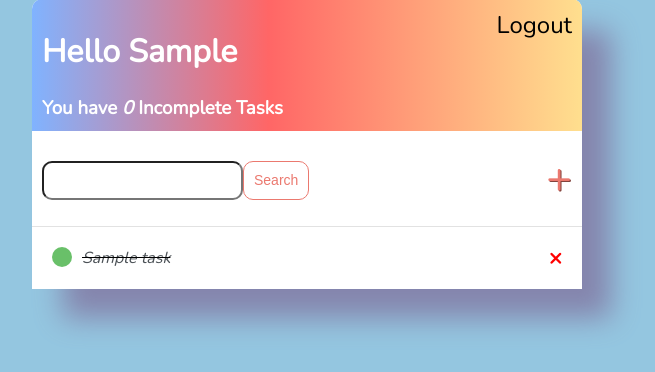
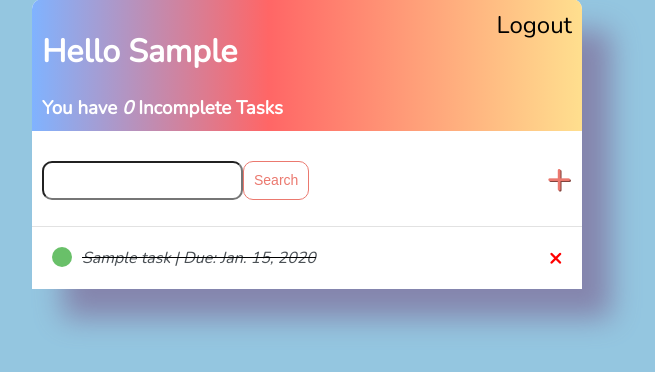
Before and after one commit to TaleeBarbieri/Django-To-Do, a Django app: page /home/ in a window 1280 px wide. Shown: the part 89-461 px from the top of the page, without its empty margins (333-988 px from the left). Run offline with Django 3.2, Linux system fonts and the light colour scheme; a user stored in the database is signed in; tables that the repository leaves empty hold one stand-in row (values such as "Sample post").

Commit message:
added due-date for task

```diff
--- a/src/base/admin.py
+++ b/src/base/admin.py
@@ -5,9 +5,9 @@ from admin_extra_buttons.api import ExtraButtonsMixin, button
 
 @admin.register(Task)  # View the (Task) section in the admin page
 class TaskAdmin(ExtraButtonsMixin, admin.ModelAdmin):
-    list_display = ('title', 'user', 'complete', 'created')
+    list_display = ('title', 'user', 'complete', 'created','due_date', )
     search_fields = ('title',)
-    list_filter = ('title', 'created',)
+    list_filter = ('title', 'created', 'due_date', )
     actions = ['mark_complete','mark_incomplete']
 
     @button(
--- a/src/base/models.py
+++ b/src/base/models.py
@@ -7,12 +7,13 @@ class Task(models.Model):
     title = models.CharField(max_length=200)
     description = models.TextField(null=True, blank=True)
     complete = models.BooleanField(default=False)
+    due_date = models.DateField(null=True, blank=True)
     created = models.DateTimeField(auto_now_add=True)
 
     # def __str__(self):
     #     return self.title    # This is to make an instance into human-readable text
 
     class Meta:
-        ordering = ['complete']
+        ordering = ['complete', ]
         # This is the order in which the data will appear to the user
         # In this case the completed tasks will show last
--- a/src/base/views.py
+++ b/src/base/views.py
@@ -1,28 +1,32 @@
 from django.shortcuts import redirect
 
-from django.views.generic.list import ListView      # To render tasks as a list
+from django.views.generic.list import ListView  # To render tasks as a list
 
-from django.views.generic.detail import DetailView      # This is to view the data of a specific item
+from django.views.generic.detail import DetailView  # This is to view the data of a specific item
 
-from django.views.generic.edit import CreateView   # This is to create new objects in the database
+from django.views.generic.edit import CreateView  # This is to create new objects in the database
 
-from django.views.generic.edit import UpdateView        # This is to take in a value and modify an already existing data value
+from django.views.generic.edit import UpdateView  # This is to take in a value and modify an already existing data value
 
-from django.views.generic.edit import DeleteView        # This will confirm that you want to delete an item and delete it as well
+from django.views.generic.edit import \
+    DeleteView  # This will confirm that you want to delete an item and delete it as well
 
-from django.urls import reverse_lazy        # Made to create URLs for views in a flexible manner
+from django.urls import reverse_lazy  # Made to create URLs for views in a flexible manner
 
-from django.contrib.auth.views import LoginView     # This if for viewing the login page
+from django.contrib.auth.views import LoginView  # This if for viewing the login page
 
-from django.contrib.auth.mixins import LoginRequiredMixin       # This will make it so you are forced to login or else it redirects you
+from django.contrib.auth.mixins import \
+    LoginRequiredMixin  # This will make it so you are forced to login or else it redirects you
 
-from django.views.generic.edit import FormView      # It's a class-based view, this is used to display and handle forms
+from django.views.generic.edit import FormView  # It's a class-based view, this is used to display and handle forms
 
-from django.contrib.auth.forms import UserCreationForm      # This is to create a page with a form to register a new user
+from django.contrib.auth.forms import UserCreationForm  # This is to create a page with a form to register a new user
 
-from django.contrib.auth import login       # This is to log the user in
+from django.contrib.auth import login  # This is to log the user in
 
-from django.contrib import messages     # Django's messages tool
+from django.contrib import messages  # Django's messages tool
+
+from django import forms
 
 from base.models import Task
 
@@ -30,7 +34,7 @@ from base.models import Task
 class CustomLoginView(LoginView):
     template_name = 'base/login.html'
     fields = '__all__'
-    redirect_authenticated_user = True      # This is forcing authenticated users to a specified URL
+    redirect_authenticated_user = True  # This is forcing authenticated users to a specified URL
 
     def get_success_url(self):
         return reverse_lazy('home')
@@ -38,61 +42,83 @@ class CustomLoginView(LoginView):
 
 class RegisterPage(FormView):
     template_name = 'base/register.html'
-    form_class = UserCreationForm       # This is to show which type of form it is
+    form_class = UserCreationForm  # This is to show which type of form it is
     redirect_authenticated_user = True
     success_message = 'Your account has been created successfully. Now you can log in.'
     success_url = reverse_lazy('logout')
 
     def form_valid(self, form):
-        user = form.save()      # This will get the new created user and save it
+        user = form.save()  # This will get the new created user and save it
         if user is not None:
-            login(self.request, user)       # Here we log the new user in
-            messages.success(self.request, self.success_message)    # This shows a success message in the login page
-        return super(RegisterPage, self).form_valid(form)       # super() is used to get data from another class
+            login(self.request, user)  # Here we log the new user in
+            messages.success(self.request, self.success_message)  # This shows a success message in the login page
+        return super(RegisterPage, self).form_valid(form)  # super() is used to get data from another class
 
     def get(self, *args, **kwargs):
         if self.request.user.is_authenticated:
             return redirect('home')
-        return super(RegisterPage, self).get(*args, **kwargs)       # This checks if user is authenticated is so he will not be aloud to access other pages
+        return super(RegisterPage, self).get(*args,
+                                             **kwargs)  # This checks if user is authenticated is so he will not be aloud to access other pages
 
 
 class TaskList(LoginRequiredMixin, ListView):
-    model = Task        # Import Task to view it as a list in template
-    context_object_name = 'tasks'       # It's the name that when called in the html page returns the above data
+    model = Task  # Import Task to view it as a list in template
+    context_object_name = 'tasks'  # It's the name that when called in the html page returns the above data
     template_name = "base/home.html"
 
     def get_context_data(self, **kwargs):
         context = super().get_context_data(**kwargs)
-        context['tasks'] = context['tasks'].filter(user=self.request.user)      # This is to filter out which user can see what
-        context['count'] = context['tasks'].filter(complete=False).count()      # This will count the amount of not finished tasks
+        context['tasks'] = context['tasks'].filter(
+            user=self.request.user)  # This is to filter out which user can see what
+        context['count'] = context['tasks'].filter(
+            complete=False).count()  # This will count the amount of not finished tasks
 
-        search_input = self.request.GET.get('search-area') or ''        # Here it searches for a parameter called 'search-area' which finds in the task.html and it assigns the value 'search input' to it
-        if search_input:        # This checks if the user entered something to search for
-            context['tasks'] = context['tasks'].filter(     # Checks if user entered the title of one of the tasks that is in the variable 'search-input'
-                title__startswith=search_input)      # Searches for the title in the tasks that matches the inputted text
+        search_input = self.request.GET.get(
+            'search-area') or ''  # Here it searches for a parameter called 'search-area' which finds in the task.html and it assigns the value 'search input' to it
+        if search_input:  # This checks if the user entered something to search for
+            context['tasks'] = context['tasks'].filter(
+                # Checks if user entered the title of one of the tasks that is in the variable 'search-input'
+                title__startswith=search_input)  # Searches for the title in the tasks that matches the inputted text
 
-        context['search_input'] = search_input      # This stores the 'search-input' value in the 'context' dict
+        context['search_input'] = search_input  # This stores the 'search-input' value in the 'context' dict
         return context  # returns the matching input words
 
 
 class TaskDetail(LoginRequiredMixin, DetailView):
     model = Task
+    template_name = "base/home.html"
     context_object_name = 'task'
 
 
+class TaskCreateForm(forms.ModelForm):
+    class Meta:
+        model = Task
+        fields = ['title', 'description', 'complete', 'due_date']
+        widgets = {
+            'due_date': forms.DateInput(attrs={'type': 'date'}),
+        }
+
 class TaskCreate(LoginRequiredMixin, CreateView):
     model = Task
-    fields = ['title', 'description', 'complete']
-    success_url = reverse_lazy('home')       # This is to redirect the user to a created page
+    form_class = TaskCreateForm
+    success_url = reverse_lazy('home')  # This is to redirect the user to a created page
 
     def form_valid(self, form):
-        form.instance.user = self.request.user       # This is to associate the specific created task to a specific user
+        form.instance.user = self.request.user  # This is to associate the specific created task to a specific user
         return super(TaskCreate, self).form_valid(form)
 
 
+class TaskUpdateForm(forms.ModelForm):
+    class Meta:
+        model = Task
+        fields = ['title', 'description', 'complete', 'due_date']
+        widgets = {
+            'due_date': forms.DateInput(attrs={'type': 'date'}),
+        }
+
 class TaskUpdate(LoginRequiredMixin, UpdateView):
     model = Task
-    fields = ['title', 'description', 'complete']
+    form_class = TaskUpdateForm
     success_url = reverse_lazy('home')
 
 
--- a/src/templates/base/home.html
+++ b/src/templates/base/home.html
@@ -34,13 +34,13 @@
         {% if task.complete %}
         <div class="task-title">
             <div class="task-complete-icon"></div>
-            <i><s><a href="{% url 'task-update' task.id %}">{{ task.title }}</a></s></i>
+            <i><s><a href="{% url 'task-update' task.id %}">{{ task.title }} | Due: {{task.due_date}}</a></s></i>
         </div>
         <a class='delete-link' href="{% url 'task-delete' task.id %}">&#215;</a>
         {% else %}
         <div class="task-title">
             <div class="task-incomplete-icon"></div>
-            <a href="{% url 'task-update' task.id %}">{{ task.title }}</a>
+            <a href="{% url 'task-update' task.id %}">{{ task.title }} | Due: {{task.due_date}}</a>
         </div>
         <a class='delete-link' href="{% url 'task-delete' task.id %}">&#215;</a>
         {% endif %}
--- a/src/templates/base/task_form.html
+++ b/src/templates/base/task_form.html
@@ -1,7 +1,7 @@
 {% extends 'base/main.html' %}
 {% block content %}
 
-    {% block title %}<title>New Task</title>{%endblock%}
+    {% block title %}<title>Task - {{task.title}}</title>{%endblock%}
 
 <div class="header-bar">
     <a href="{% url 'home' %}"> &#8592; Back </a>
```
Also changed, not shown: src/base/migrations/0001_initial.py, src/base/migrations/0002_alter_task_options_alter_task_due_date.py (added).
